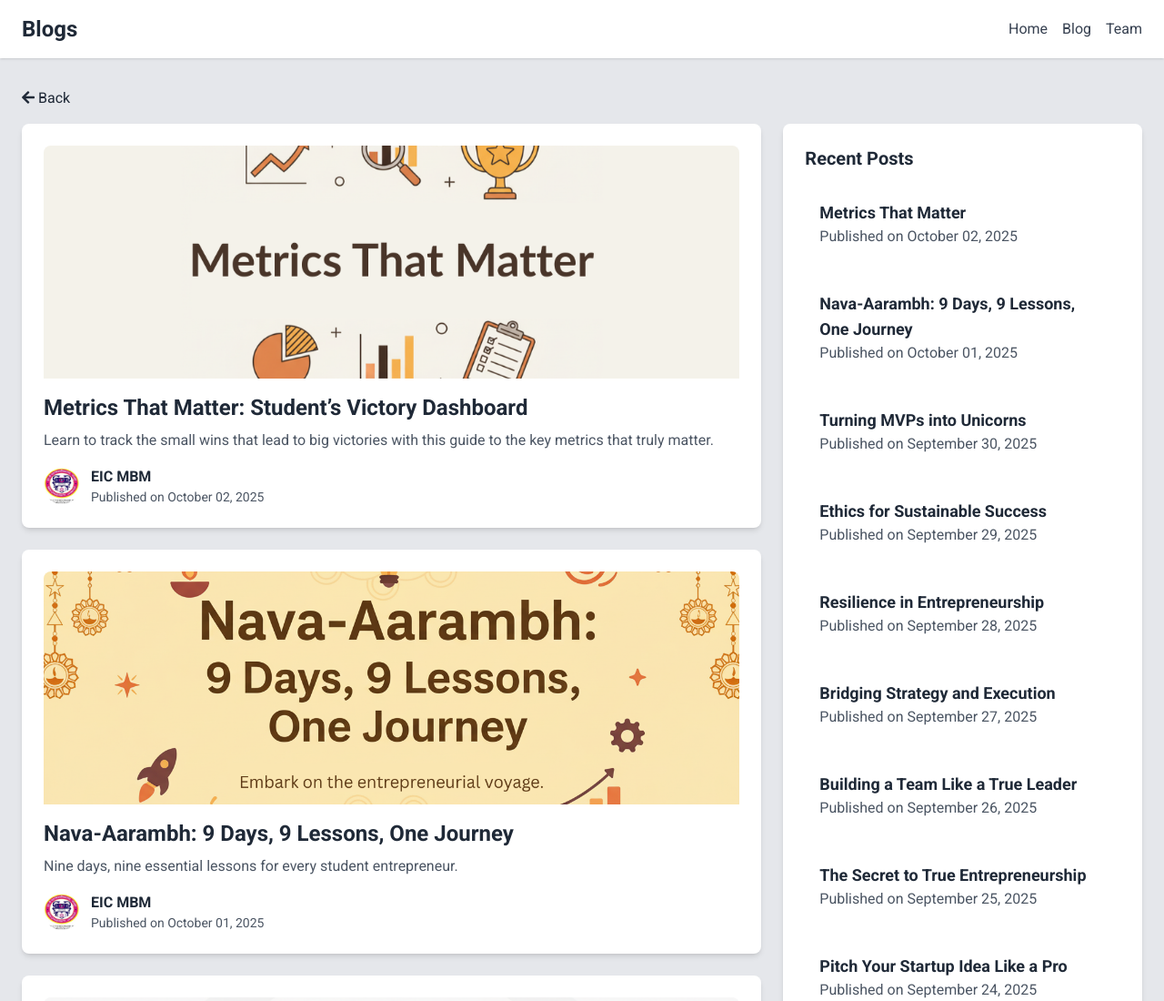
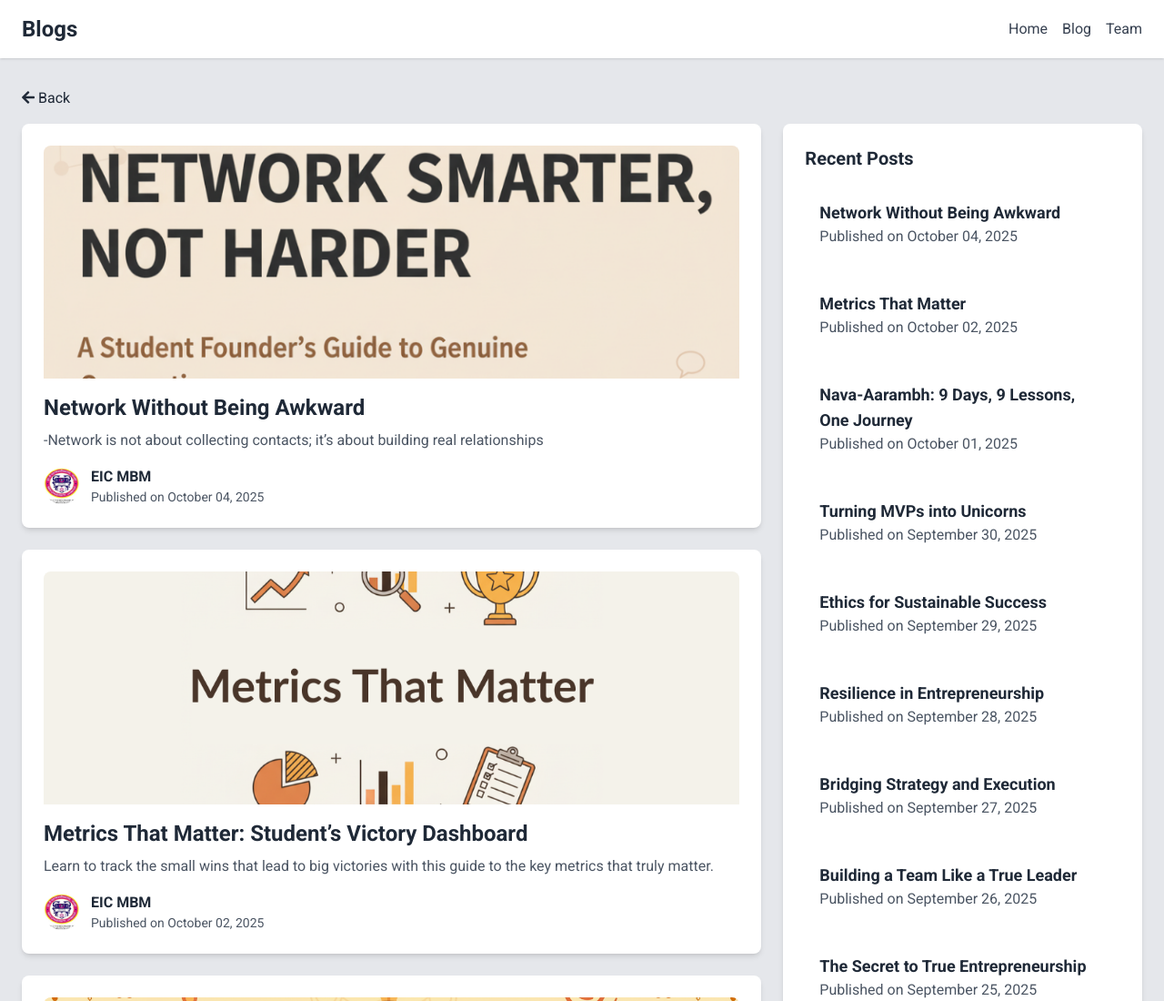
Before and after one commit to eicmbmu/EIC-Website, a plain HTML site: page blog_page/blog_home_page.html in a window 1280 px wide. Shown: the top 1100 px of the page at 91% size. Drawn offline with nearby package versions, Linux system fonts and the light colour scheme.

Commit message:
Add blog article on networking and update recent posts
Added a new blog article about networking and updated recent posts section.

```diff
--- a/blog_page/blog_home_page.html
+++ b/blog_page/blog_home_page.html
@@ -82,6 +82,32 @@
         <div class="grid grid-cols-1 md:grid-cols-3 gap-6">
             <div class="md:col-span-2">
                 <a href="blogs/blog18.html" style="cursor: pointer;">
+					 <article
+                        class="bg-white p-6 rounded-lg shadow-md mb-6 hover:shadow-lg transition-shadow duration-300 hover:bg-gray-100 hover-grow">
+                        <img alt="A visual representation of Product-Market Fit"
+                            class="w-full h-64 object-cover rounded-t-lg" height="400" src="blogs/blogg19.png"
+                            width="600" />
+                        <div class="mt-4">
+                            <h2 class="text-2xl font-bold text-gray-800">
+                                Network Without Being Awkward
+                            </h2>
+                            <p class="text-gray-600 mt-2">
+                                -Network is not about collecting contacts; it’s about building real relationships
+                            </p>
+                            <div class="mt-4 flex items-center">
+                                <img alt="Author's profile picture" class="w-10 h-10 rounded-full" height="40"
+                                    src="../eiclogo.jpeg" width="40" />
+                                <div class="ml-3">
+                                    <p class="text-gray-800 font-bold">
+                                        EIC MBM
+                                    </p>
+                                    <p class="text-gray-600 text-sm">
+                                        Published on October 04, 2025
+                                    </p>
+                                </div>
+                            </div>
+                        </div>
+                    </article>
                     <article
                         class="bg-white p-6 rounded-lg shadow-md mb-6 hover:shadow-lg transition-shadow duration-300 hover:bg-gray-100 hover-grow">
                         <img alt="A visual representation of Product-Market Fit"
@@ -603,6 +629,16 @@ It’s a practical, story-driven guide to help student founders learn leadership
                 <h2 class="text-xl font-bold text-gray-800 mb-4">
                     Recent Posts
                 </h2>
+				<a class="block mb-4 hover:bg-gray-100 p-4 rounded-lg transition duration-300" href="blogs/blog14.html">
+                    <div>
+                        <h3 class="text-lg font-bold text-gray-800">
+                            Network Without Being Awkward
+                        </h3>
+                        <p class="text-gray-600">
+                            Published on October 04, 2025
+                        </p>
+                    </div>
+                </a>
                 <a class="block mb-4 hover:bg-gray-100 p-4 rounded-lg transition duration-300" href="blogs/blog18.html">
                     <div>
                         <h3 class="text-lg font-bold text-gray-800">
```
